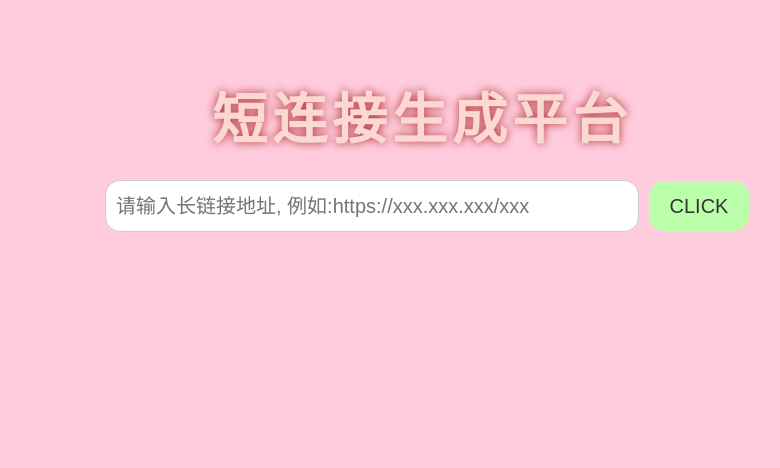
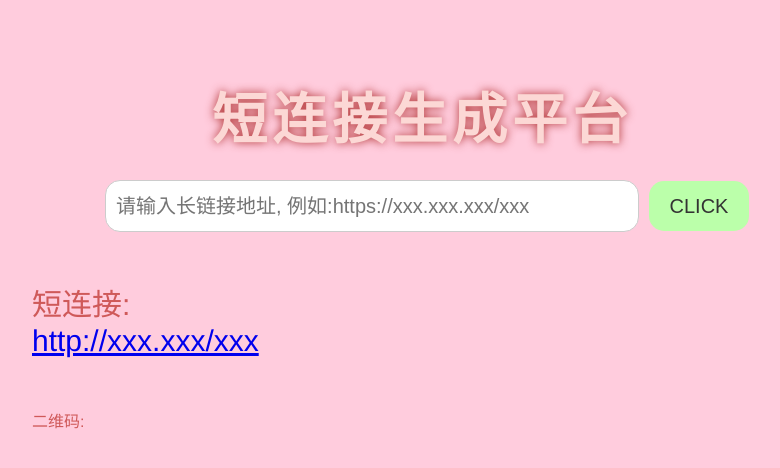
Before and after one commit to leizh25/express_vue2_shortlink, a Vue app in the folder src/: page / in a window 1280 px wide. Shown: the top 468 px of the page, without its empty margins (218-998 px from the left). Built offline with nearby package versions, Linux system fonts and the light colour scheme.

Commit message:
输入表单组件创建与开发

```diff
--- a/src/src/App.vue
+++ b/src/src/App.vue
@@ -4,15 +4,16 @@
     <h3 class="title">短连接生成平台</h3>
     <InputBox></InputBox>
     <!-- 短连接展示盒子 -->
+    <ResultBox></ResultBox>
   </div>
 </template>
 
 <script>
 import InputBox from "./components/InputBox.vue"
-
+import ResultBox from "./components/ResultBox.vue"
 export default {
   name: "App",
-  components: { InputBox },
+  components: { InputBox, ResultBox },
 }
 </script>
 
--- /dev/null
+++ b/src/src/components/ResultBox.vue
@@ -0,0 +1,54 @@
+<template>
+  <section class="content">
+    <!-- 提示信息 -->
+    <section class="message" v-show="status === 'error'">{{ message }}</section>
+    <!-- loading 加载状态 -->
+    <img src="images/loading.gif" class="loading-img" v-show="status === 'loading'" />
+    <!-- 显示短连接和二维码 -->
+    <section class="clink" v-show="status === 'success'">
+      <div class="dc-link">短连接: <a href="javascript:;" class="dc-link-text">http://xxx.xxx/xxx</a></div>
+      <div class="dc-qrcode">
+        <span>二维码: </span>
+        <div id="qrcode"></div>
+      </div>
+    </section>
+  </section>
+</template>
+<script>
+export default {
+  data() {
+    return {
+      message: "提示信息",
+      status: "success", //error loading success
+    }
+  },
+}
+</script>
+<style scoped>
+.content {
+  position: relative;
+  top: 150px;
+  left: 250px;
+  width: 800px;
+  overflow: hidden;
+}
+.clink {
+  width: 300px;
+  height: 200px;
+  overflow: hidden;
+}
+.dc-link {
+  color: rgb(207, 89, 89);
+  font-size: 30px;
+  margin-bottom: 50px;
+}
+.dc-qrcode {
+  height: 200px;
+  color: rgb(207, 89, 89);
+}
+
+#qrcode {
+  width: 200px;
+  height: 200px;
+}
+</style>
```
Also changed, not shown: src/public/images/loading.gif (added).
